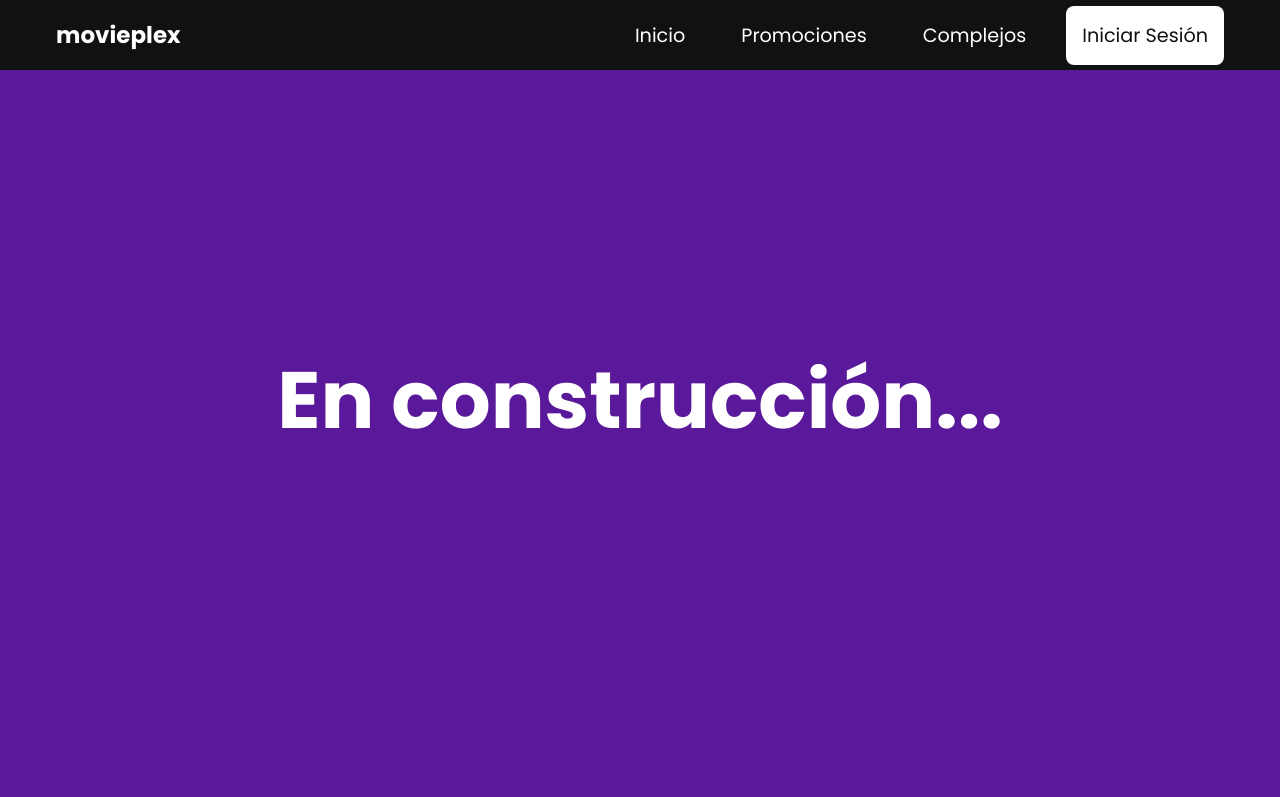
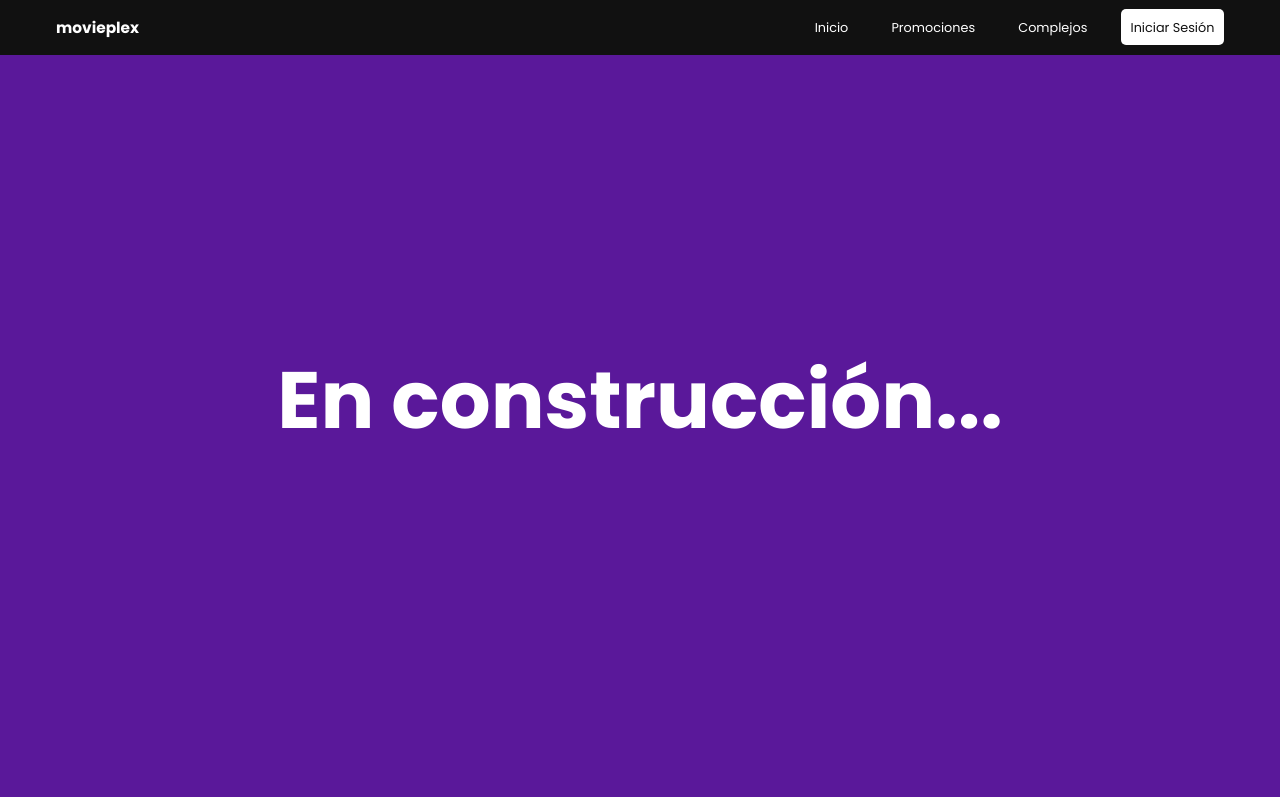
Before and after one commit to fran-gzz/movieplex, a website: page index.html in a window 1280 px wide. Shown: the top 797 px of the page. Drawn offline with Linux system fonts and the light colour scheme.

Commit message:
test font-size 2

```diff
--- a/js/main.js
+++ b/js/main.js
@@ -162,12 +162,3 @@ const app = () => {
 
 // Inicialización de la función
 //app();
-
-
-// Color en navbar al scrollear
-const nav = document.getElementById('navbar');
-window.addEventListener('scroll', () =>
-    window.scrollY >= 50
-        ? nav.classList.add('active-nav')
-        : nav.classList.remove('active-nav')
-);
--- a/scss/abstracts/_utilities.scss
+++ b/scss/abstracts/_utilities.scss
@@ -10,8 +10,11 @@
 /* Logo */
 .logo {
     cursor: pointer;
-    font: normal 500 1.2em $font--1;
+    font: normal 500 1.6em $font--1;
     color: $color__white--1;
+    @include responsive( desktop ) {
+        font-size: 1.2em;
+    }
 }
 /* Button */
 .button {
--- a/scss/base/_base.scss
+++ b/scss/base/_base.scss
@@ -15,6 +15,9 @@ html {
 body {
     font-size: 1.2em;
     font-family: $font--1;
+    @include responsive( desktop ) {
+        font-size: .8em;
+    }
 }
 
 main { background-color: $color__white--1; }
--- a/scss/layout/_navbar.scss
+++ b/scss/layout/_navbar.scss
@@ -13,7 +13,7 @@
 
 
 .navigator {
-    height: 70px;
+    height: 55px;
     color: $color__white--1;
     @include flex(row, space-between, center);
     &__wrapper {
@@ -23,7 +23,7 @@
     &__item {
         @include transition;
         position: relative;
-        padding: 1rem;
+        padding: .6rem;
         &::after {
             content: '';
             background-color: $color__white--1;
@@ -43,7 +43,7 @@
     &__item--cta {
         background-color: $color__white--1;
         color: $color__black--1;
-        border-radius: $radius;
+        border-radius: 5px;
         @include transition;
         &:hover {
             background-color: $color__primary--darker;
```
Also changed, not shown: css/styles.css.
